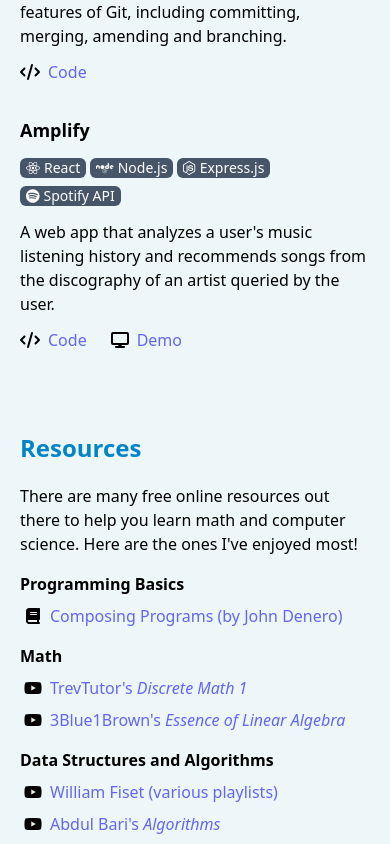
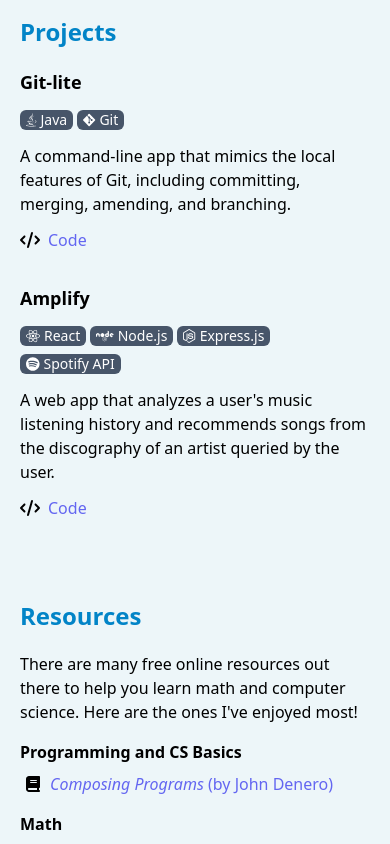
Before and after one commit to bilala45/personal-website, a React (Create React App) app: page /about in a window 390 px wide. Shown: the part 980-1824 px from the top of the page. Built offline with nearby package versions, Linux system fonts and the light colour scheme.

Commit message:
Misc styling

```diff
--- a/src/components/About.js
+++ b/src/components/About.js
@@ -29,7 +29,7 @@
         fields, and I hope to contribute to the development of products that
         help people lead healthier lives.
       </div>
-      {/* <div className="pt-3">
+      <div className="pt-3">
         In a previous life, I was a high jumper on McGill's track and field
         team. Since graduating, I've maintained my passion for sports through
         weightlifting and biking.
@@ -37,7 +37,7 @@
       <div className="pt-3">
         <span className="font-semibold">Things I love:</span> wearable tech, my
         (future) corgi, and Kendrick Lamar
-      </div> */}
+      </div>
     </div>
   );
 };
--- a/src/components/Projects.js
+++ b/src/components/Projects.js
@@ -26,7 +26,7 @@
       </div>
       <div className="pt-3">
         A command-line app that mimics the local features of Git, including
-        committing, merging, amending and branching.
+        committing, merging, amending, and branching.
       </div>
       <div className="pt-3">
         <ProjectLink
@@ -55,14 +55,14 @@
       <div className="pt-3">
         <ProjectLink
           icon={faCode}
-          link="https://github.com/bilala45/git-lite"
+          link="https://github.com/bilala45/artist-recommender"
           name="Code"
         />
-        <ProjectLink
+        {/* <ProjectLink
           icon={faDisplay}
           link="https://github.com/bilala45/git-lite"
           name="Demo"
-        />
+        /> */}
       </div>
     </div>
   </div>
--- a/src/components/ResourceBook.js
+++ b/src/components/ResourceBook.js
@@ -9,7 +9,7 @@
       className="text-indigo-500 font-medium hover:underline decoration-[3px] underline-offset-2 decoration-indigo-500"
       href={link}
     >
-      {name} (by {author})
+      <span className="italic">{name}</span> (by {author})
     </a>
   </div>
 );
--- a/src/components/ResourceVideo.js
+++ b/src/components/ResourceVideo.js
@@ -22,7 +22,7 @@
             className="text-indigo-500 font-medium hover:underline decoration-[3px] underline-offset-2 decoration-indigo-500"
             href={link}
           >
-            {author}'s <span className="italic">{name}</span>
+            {author}'s <span className="italic">{name}</span> playlist
           </a>
         </div>
       )}
--- a/src/components/Resources.js
+++ b/src/components/Resources.js
@@ -8,12 +8,12 @@
       <div className="md:hidden font-semibold text-2xl text-sky-600 mt-20">
         Resources
       </div>
-      <div className="text-md pt-5 md:pt-0">
+      <div className="pt-5 md:pt-0">
         There are many free online resources out there to help you learn math
         and computer science. Here are the ones I've enjoyed most!
       </div>
       <div>
-        <div className="font-semibold pt-4">Programming Basics</div>
+        <div className="font-semibold pt-4">Programming and CS Basics</div>
         <ResourceBook
           name="Composing Programs"
           author="John Denero"
@@ -55,9 +55,7 @@
           link="https://fullstackopen.com/en/"
         />
       </div>
-      {/* <div className="text-lg font-semibold text-center pt-4">
-        Happy learning! :)
-      </div> */}
+      <div className="font-semibold text-center pt-5">Happy learning! :)</div>
     </div>
   );
 };
--- a/src/components/TechIcon.js
+++ b/src/components/TechIcon.js
@@ -1,7 +1,7 @@
 import { FontAwesomeIcon } from "@fortawesome/react-fontawesome";
 
 const TechIcon = ({ name, icon }) => (
-  <span className="px-1.5 py-0 md:py-0.5 mr-1 rounded-md inline-block bg-slate-600 text-white text-sm font-normal">
+  <span className="px-1.5 mr-1 rounded-md inline-block bg-slate-600 text-white text-sm font-normal">
     <FontAwesomeIcon className="mr-1" icon={icon} />
     {name}
   </span>
```
